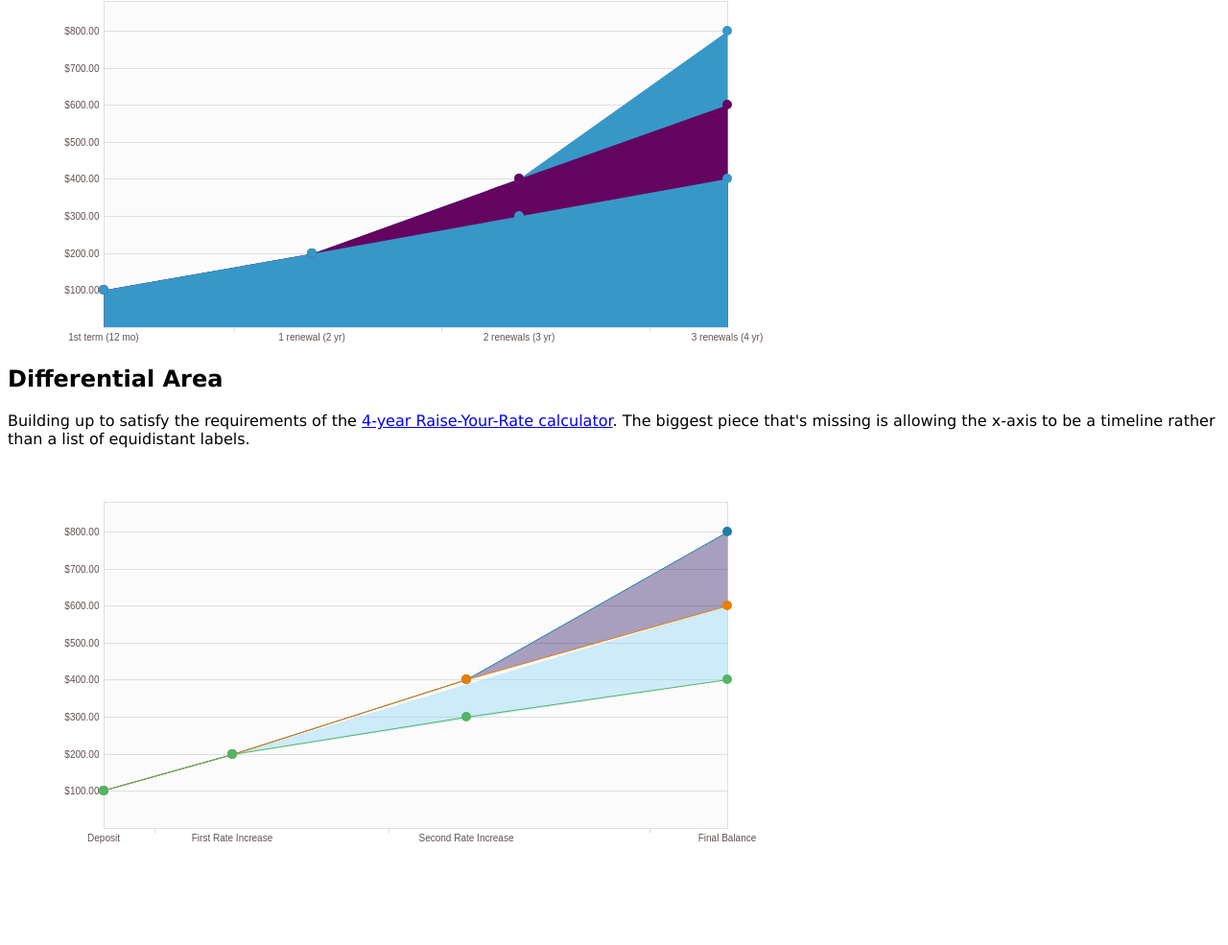
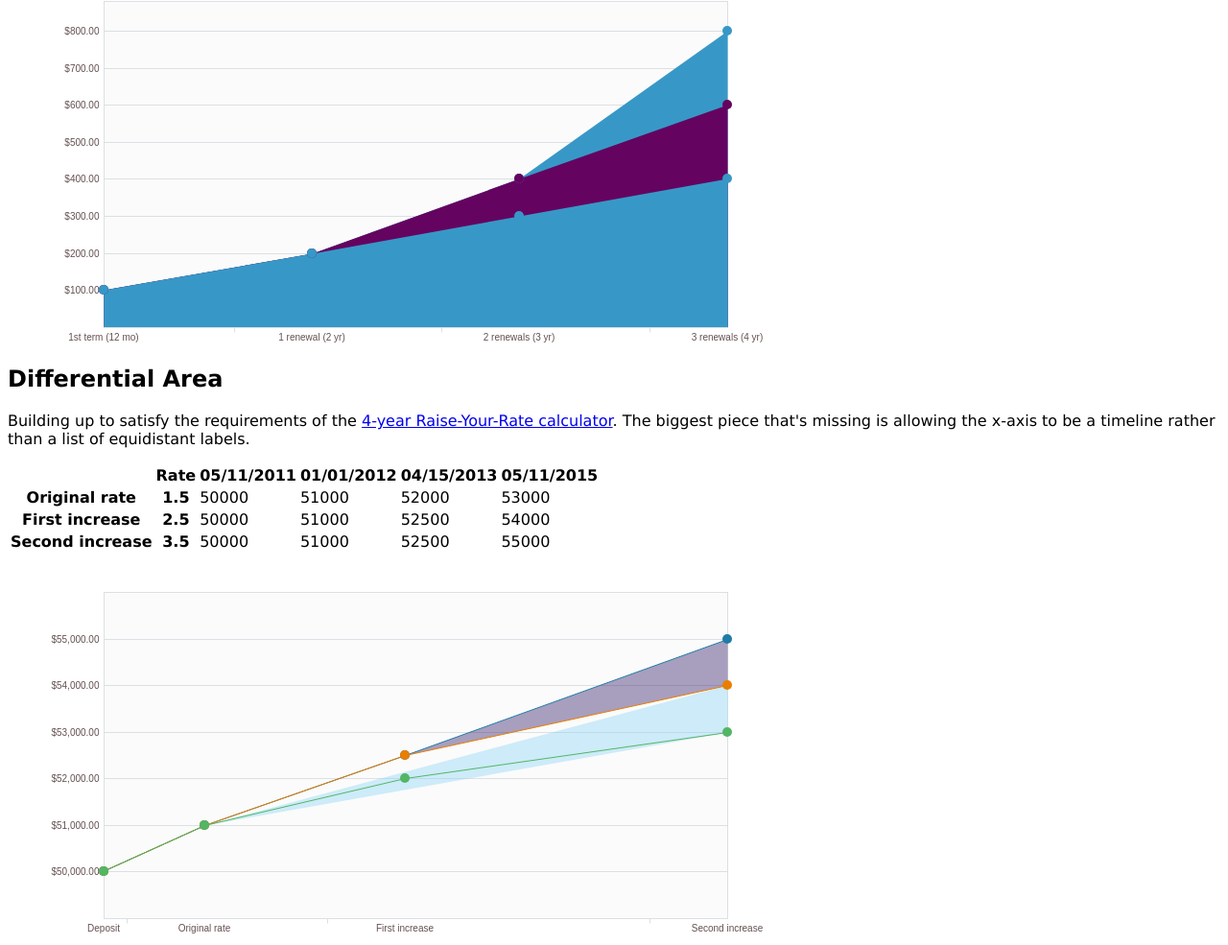
Before and after one commit to pmcelhaney/locharts, a plain HTML site: page index.html in a window 1280 px wide. Shown: the part 1177-2162 px from the top of the page at 96% size. Before the commit the page ends 2068 px from the top, so only its background shows below. Drawn offline with Linux system fonts and the light colour scheme.

Commit message:
Pull the values for the last chart from a table.

```diff
--- a/index.html
+++ b/index.html
@@ -53,6 +53,48 @@
 <h2>Differential Area</h2>
 <p>Building up to satisfy the requirements of the <a href="http://www-sit1.ally.com/bank/raise-your-rate-cd/#tabs=calculator" title="Raise Your Rate CD: Raise Your Rate CD - Compare Bank Accounts | Ally Financial">4-year Raise-Your-Rate calculator</a>. The biggest piece that's missing is
 allowing the x-axis to be a timeline rather than a list of equidistant labels.</p>
+
+<table id="raise-your-rate-data">
+	<thead>
+	<tr>
+		<th>&nbsp;</th>
+		<th>Rate</th>
+		<th>05/11/2011</th>
+		<th>01/01/2012</th>
+		<th>04/15/2013</th>
+		<th>05/11/2015</th>
+	</tr>
+
+	<tbody>
+	<tr>
+		<th>Original rate</th>
+		<th>1.5</th>
+		<td>50000</td>
+		<td>51000</td>
+		<td>52000</td>
+		<td>53000</td>
+	</tr>
+	<tr>
+		<th>First increase</th>
+		<th>2.5</th>
+		<td>50000</td>
+		<td>51000</td>
+		<td>52500</td>
+		<td>54000</td>
+	</tr>
+	<tr>
+		<th>Second increase</th>
+		<th>3.5</th>
+		<td>50000</td>
+		<td>51000</td>
+		<td>52500</td>
+		<td>55000</td>
+	</tr>
+	</tbody>
+
+</table>
+
+
 <div id="differential-area" style="width: 800px; height: 400px"></div>
 
 	<!-- <div id="local"></div> -->
--- a/js/prototype.js
+++ b/js/prototype.js
@@ -75,11 +75,14 @@ define(['chart', 'Money'], function (chart, Money) {
 
 		$('#differential-area').chart({
 			edgeToEdge: true,
-			data: [
-				[Money(100), Money(200), Money(300), Money(400)],
-				[Money(100), Money(200), Money(400), Money(600)],
-				[Money(100), Money(200), Money(400), Money(800)]
-			],
+            data: $('#raise-your-rate-data').find('tbody tr').map(
+                function () {
+                    return [
+                        $(this).find('td').map(function () {
+                            return Money(parseInt($(this).text(), 10))
+                        }).toArray()
+                    ]
+                } ).toArray(),
 			layers: [
 				"borders",
 				["y-axis markers", 6, Money],
@@ -89,14 +92,16 @@ define(['chart', 'Money'], function (chart, Money) {
 				"lines",
 				"dots"
 			],
-			xLabels: ['Deposit', 'First Rate Increase', 'Second Rate Increase', 'Final Balance'],
-			xValues: [new Date(2010, 0, 1).getTime(), new Date(2010, 5, 1).getTime(), new Date(2011, 2, 1).getTime(), new Date(2012, 0, 1).getTime()],
+			xLabels: ['Deposit'].concat($('#raise-your-rate-data').find('tbody tr').find('th:eq(0)').map(function () { return $(this).text(); }).toArray()),
+			xValues: $('#raise-your-rate-data').find('thead th:gt(1)').map(function () { return new Date($(this).text()).getTime(); }).toArray(),
 			marginBottom: 20,
 			marginTop: 40,
 			marginLeft: 100,
 			marginRight: 50,
 			colors: ["rgb(31,124,166)","rgb(233,126,0)", "rgb(82,182,101)"],
-			fillColors: ["rgb(255,255,255)","rgba(136,211,245)", "rgba(44,18,98)"]
+			fillColors: ["rgb(255,255,255)","rgba(136,211,245)", "rgba(44,18,98)"],
+			yMinValue: 49000,
+			yMaxValue: 56000
 		});
 
 	});
```
